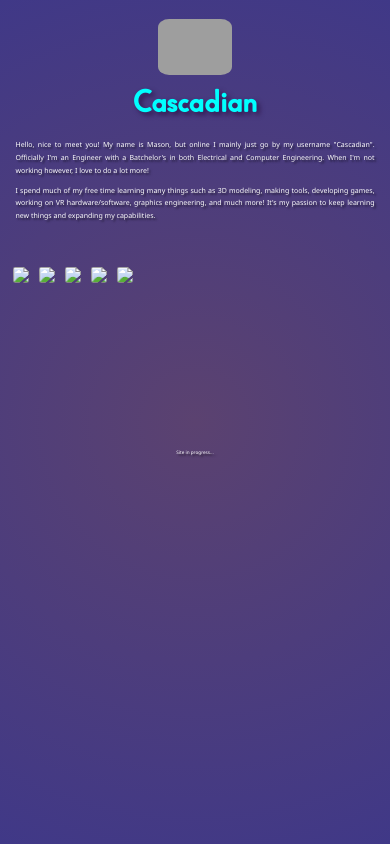
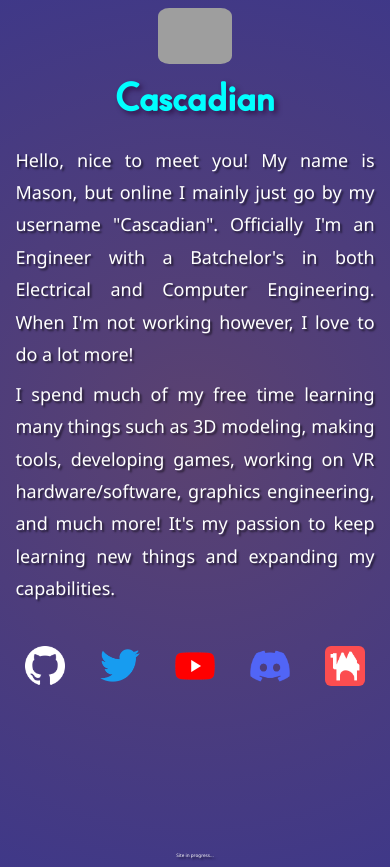
Before and after one commit to CascadianVR/cascadian.coffee, a plain HTML site: page index.html in a window 390 px wide. Before the commit the page ends 844 px from the top, so only its background shows below. Drawn offline with Linux system fonts and the light colour scheme; grey boxes are pictures that could not be loaded.

Commit message:
separated css and changed scaling for mobile devices

```diff
--- a/index.html
+++ b/index.html
@@ -5,129 +5,46 @@
     <title>W3.CSS Template</title>
     <meta charset="UTF-8">
     <meta name="viewport" content="width=device-width, initial-scale=1">
-    <style>
-        @font-face {
-            font-family: Market_Deco;
-            src: url('Market_Deco.ttf');
-        }
-
-        @font-face {
-            font-family: AltonaSans-Regular;
-            src: url('AltonaSans-Regular.ttf');
-        }
-
-        html {
-            height: auto;
-            color: rgb(0, 255, 255);
-            font-family: 'Segoe UI', Tahoma, Geneva, Verdana, sans-serif;
-            line-height: 1.8;
-            text-shadow: 5px;
-            background-image: radial-gradient(circle 1200px, rgb(91, 66, 112), rgb(21, 41, 172));
-            background-position: center;
-            background-repeat: no-repeat;
-            background-size: cover;
-            min-height: 100%;
-            padding: 0%;
-        }
-
-        #titletop {
-            font-family: AltonaSans-Regular;
-            font-size: 8vmin;
-            text-align: center;
-            width: 100%;
-            margin: 0;
-            text-shadow: 3px 3px 5px rgb(49, 25, 80);
-            transition: 0.3s;
-        }
-
-        p {
-            color: rgb(255, 255, 255);
-            text-align: justify;
-            font-size: 1.8vmin;
-            margin: 2%;
-            text-shadow: 2px 2px 2px rgba(0, 0, 0, 0.575);
-        }
-
-        .image {
-            width: 20%;
-            min-width: 8vw;
-            object-fit: cover;
-            transition: 0.3s;
-            border-radius: 15%;
-            margin-left: auto;
-            margin-right: auto;
-            justify-content: center;
-        }
-
-        .image:hover {
-            transition: 0.3s;
-            transform: scale(1.1);
-        }
-
-        .icon {
-            width: 20%;
-            min-width: 2vw;
-            object-fit: cover;
-            transition: 0.3s;
-            border-radius: 15%;
-            margin-left: auto;
-            margin-right: auto;
-            justify-content: center;
-        }
-
-        .icon:hover {
-            transition: 0.3s;
-            transform: scale(1.5);
-        }
-
-        .row {
-            display: inline-flex;
-        }
-
-        .column {
-            flex: 100%;
-            align-content: center;
-            padding: 5px;
-            text-align: center;
-        }
-    </style>
+    <link href="layout.css" rel="stylesheet" type="text/css">
+</head>
 
 <body>
-        <div style="margin: 0 auto; margin-top: 5% ; max-width: 700px;">
+    <div style="margin: 0 auto; margin-top: 2% ; max-width: 700px;">
         <div>
             <a href="https://twitter.com/CascadianWorks">
                 <img class="image" style="display: flex;" src="https://pbs.twimg.com/profile_images/1553989988445917184/FljESYia.jpg">
             </a>
             <h1 id="titletop">Cascadian</h1>
-                <p>Hello, nice to meet you! My name is Mason, but online I mainly just go by my username "Cascadian". Officially I'm an Engineer with a Batchelor's in both Electrical and Computer Engineering. When I'm not working however, I love to do a
-                    lot more!</p>
+            <p>Hello, nice to meet you! My name is Mason, but online I mainly just go by my username "Cascadian". Officially I'm an Engineer with a Batchelor's in both Electrical and Computer Engineering. When I'm not working however, I love to do a lot
+                more!
+            </p>
             <p>I spend much of my free time learning many things such as 3D modeling, making tools, developing games, working on VR hardware/software, graphics engineering, and much more! It's my passion to keep learning new things and expanding my capabilities.</p>
         </div>
         <br>
         <div class="row">
             <div class="column">
                 <a href="https://github.com/CascadianWorks">
-                        <img class="icon" src="github.png">
+                    <img class="icon" src="images/github.png">
                 </a>
             </div>
             <div class="column">
                 <a href="https://twitter.com/CascadianWorks">
-                        <img class="icon" src="twitter.png">
+                    <img class="icon" src="images/twitter.png">
                 </a>
             </div>
             <div class="column">
                 <a href="https://www.youtube.com/c/cascadian">
-                        <img class="icon" src="youtube.png">
+                    <img class="icon" src="images/youtube.png">
                 </a>
             </div>
             <div class="column">
                 <a href="https://discord.gg/q3g3fmR">
-                        <img class="icon" src="discord.png">
+                    <img class="icon" src="images/discord.png">
                 </a>
             </div>
             <div class="column">
                 <a href="https://cascadian.booth.pm">
-                        <img class="icon" src="booth.png">
+                    <img class="icon" src="images/booth.png">
                 </a>
             </div>
         </div>
--- /dev/null
+++ b/layout.css
@@ -0,0 +1,84 @@
+@font-face {
+    font-family: Market_Deco;
+    src: url('Market_Deco.ttf');
+}
+
+@font-face {
+    font-family: AltonaSans-Regular;
+    src: url('AltonaSans-Regular.ttf');
+}
+
+html {
+    height: auto;
+    color: rgb(0, 255, 255);
+    font-family: 'Segoe UI', Tahoma, Geneva, Verdana, sans-serif;
+    line-height: 1.8;
+    text-shadow: 5px;
+    background-image: radial-gradient(circle 1200px, rgb(91, 66, 112), rgb(21, 41, 172));
+    background-position: center;
+    background-repeat: no-repeat;
+    background-size: cover;
+    min-height: 100%;
+    padding: 0%;
+}
+
+#titletop {
+    font-family: AltonaSans-Regular;
+    font-size: max(8vmin, 40px);
+    text-align: center;
+    width: 100%;
+    margin: 0;
+    text-shadow: 3px 3px 5px rgb(49, 25, 80);
+    transition: 0.3s;
+}
+
+p {
+    color: rgb(255, 255, 255);
+    text-align: justify;
+    font-size: max(1.8vmin, 18px);
+    margin: 2%;
+    text-shadow: 2px 2px 2px rgba(0, 0, 0, 0.575);
+}
+
+.image {
+    width: 20%;
+    min-width: 8vw;
+    object-fit: cover;
+    transition: 0.3s;
+    border-radius: 15%;
+    margin-left: auto;
+    margin-right: auto;
+    justify-content: center;
+}
+
+.image:hover {
+    transition: 0.3s;
+    transform: scale(1.1);
+}
+
+.icon {
+    width: 35%;
+    min-width: 40px;
+    object-fit: cover;
+    transition: 0.3s;
+    border-radius: 15%;
+    margin-left: auto;
+    margin-right: auto;
+    justify-content: center;
+}
+
+.icon:hover {
+    transition: 0.3s;
+    transform: scale(1.5);
+}
+
+.row {
+    display: inline-flex;
+}
+
+.column {
+    flex: 100%;
+    align-content: center;
+    padding: 5px;
+    text-align: center;
+}
```
Lines whose indentation alone changed are shown as unchanged.
